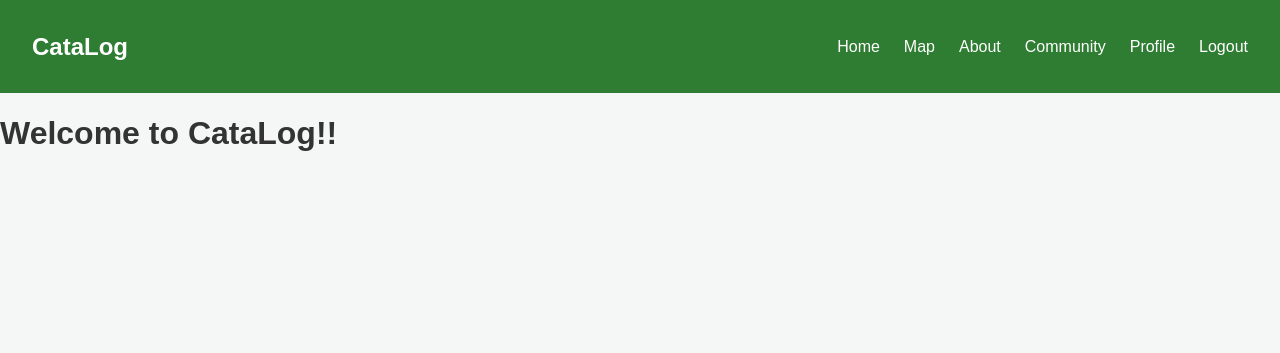
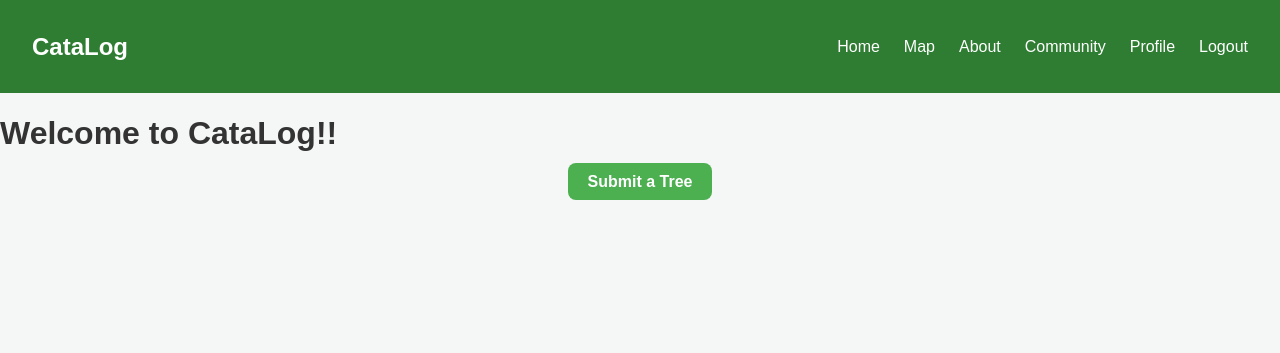
Before and after one commit to jackmichaud/catalog, a Django app: page / in a window 1280 px wide. Shown: the top 353 px of the page. Run offline with Django 5.2, Linux system fonts and the light colour scheme; a user stored in the database is signed in.

Commit message:
submit tree button, its on the main page for now

```diff
--- a/home/static/home/style.css
+++ b/home/static/home/style.css
@@ -51,3 +51,21 @@ nav ul a {
     border-radius: 10px;
     box-shadow: 0 4px 15px rgba(0, 0, 0, 0.1);
 }
+
+.submit-tree-container {
+    text-align: center;
+    margin: 20px 0;
+}
+
+.submit-btn {
+    background-color: #4CAF50;
+    color: white;
+    padding: 10px 20px;
+    text-decoration: none;
+    border-radius: 8px;
+    font-weight: bold;
+}
+
+.submit-btn:hover {
+    background-color: #45a049;
+}
--- a/home/templates/home/index.html
+++ b/home/templates/home/index.html
@@ -28,6 +28,13 @@
 
     <h1>Welcome to CataLog!!</h1>
 
+    <div class="submit-tree-container">
+    {% if user.is_authenticated %}
+        <a href="{% url 'submit_tree' %}" class="submit-btn">Submit a Tree</a>
+    {% else %}
+        <p><a href="/accounts/login/">Log in</a> to submit a tree.</p>
+    {% endif %}
+    </div>
 
     {% if user.role == 'moderator' %}
         <div class="mod-container">
--- a/home/views.py
+++ b/home/views.py
@@ -42,7 +42,7 @@ def submit_tree(request):
     else:
         form = TreeSubmissionForm()
 
-    return render(request, 'submit_tree.html', {'form': form})
+    return render(request, 'home/submit_tree.html', {'form': form})
 
 @user_passes_test(is_moderator)
 def moderate_trees(request):
```
Also changed, not shown: home/templates/home/submit_tree.html (+37 -6 lines), db.sqlite3.
